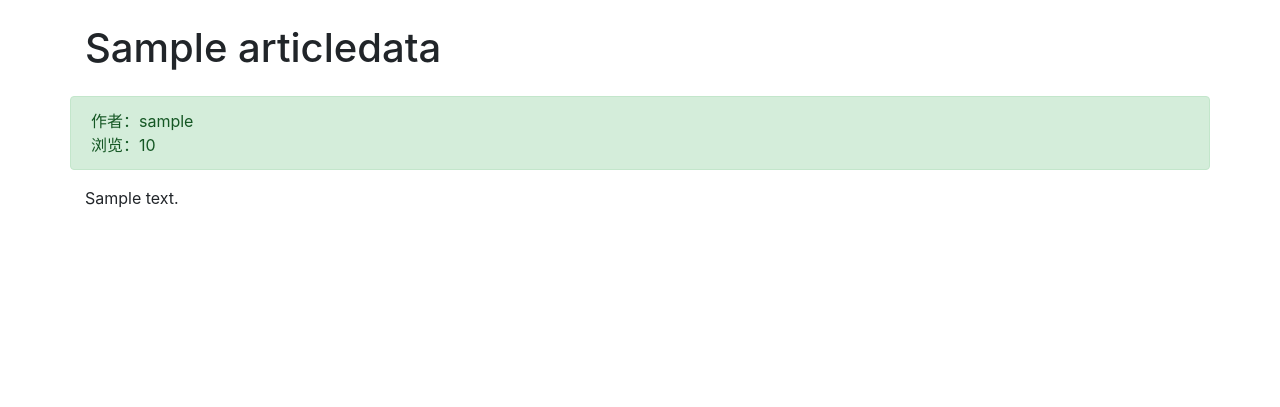
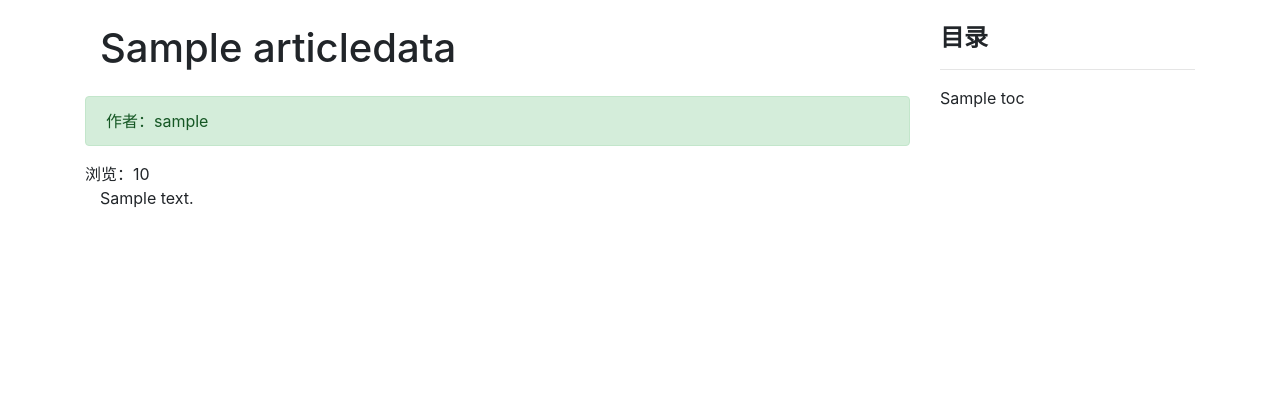
Before and after one commit to PurpleSwords/DjangoBlog, a Django app: template MyWebsite/templates/article/detail.html in a window 1280 px wide. Shown: the part 56-463 px from the top of the page. Run offline with Django 3.2, Linux system fonts and the light colour scheme; tables that the repository leaves empty hold one stand-in row (values such as "Sample post"); the template is opened without the code that fills it: values that come from a table or form of the project are taken from there, most other values are stand-ins (such as "Sample title", 1, 10 or a date in 2020); some libraries are stand-ins or nearby versions.

Commit message:
文章目录

```diff
--- a/MyWebsite/templates/article/detail.html
+++ b/MyWebsite/templates/article/detail.html
@@ -9,6 +9,7 @@
     {# 文章详情 #}
     <div class="container">
         <div class="row">
+            <div class="col-9">
                 {# 标题及作者 #}
                 <h1 class="col-12 mt-4 mb-4">
                     {{ article.title }}
@@ -20,6 +21,7 @@
                             · <a href="#" onclick="confirm_safe_delete()">删除文章</a>
                             · <a href="{% url 'article:article_update' article.id %}">编辑文章</a>
                         {% endif %}
+                    </div>
                 </div>
                 <div>
                     浏览：{{ article.total_views }}
@@ -34,12 +36,21 @@
                     {% csrf_token %}
                     <button type="submit">发送</button>
                 </form>
-            </div>
+
                 {# 文章正文 #}
                 <div class="col-12">
                     <p>{# 这里要确认安全才能这样写，不然可以注入 #}
                         {{ article.body|safe }}
                     </p>
+                </div>
+            </div>
+            {# 目录 #}
+            <div class="col-3 mt-4">
+                <h4><strong>目录</strong></h4>
+                <hr>
+                <div>
+                    {{ toc|safe }}
+                </div>
             </div>
         </div>
     </div>
```
Also changed, not shown: MyWebsite/article/views.py (+12 -6 lines). Lines whose indentation alone changed are shown as unchanged.
